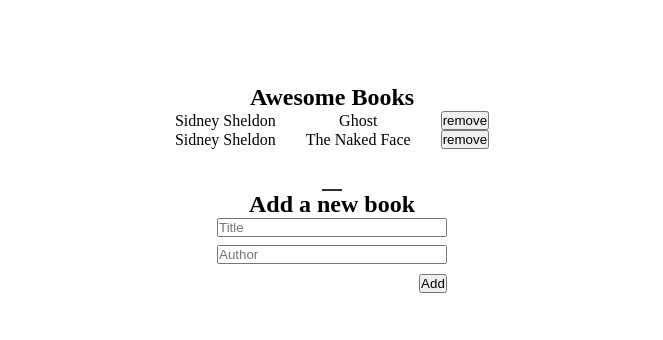
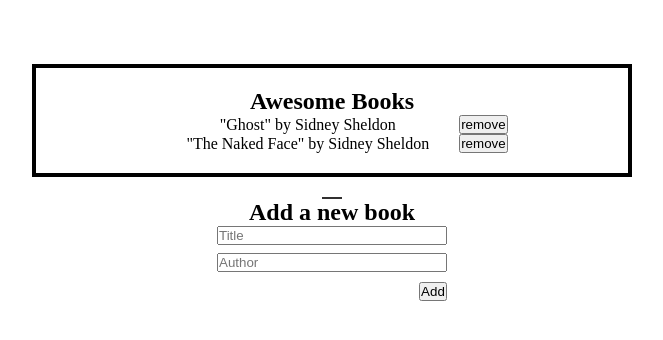
Before and after one commit to eerapheal/Ralph-Harry-book, a website: page index.html in a window 1280 px wide. Shown: the whole page, without its empty margins (308-971 px from the left). Drawn offline with Linux system fonts and the light colour scheme.

Commit message:
Add border in css

```diff
--- a/book.js
+++ b/book.js
@@ -57,8 +57,8 @@ class Booklibrary {
       const bookNames = document.createElement('p');
       const removeBtn = document.createElement('button');
       // const line  = document.createElement('div');
-      bookNames.textContent = ` ${book.title} `;
-      authorNames.textContent = ` ${book.author}`;
+      bookNames.textContent = ` "${book.title}" by ${book.author}`;
+
       removeBtn.textContent = 'remove';
       removeBtn.classList.add('remove');
       // line.classList.add('line');
--- a/main.css
+++ b/main.css
@@ -31,6 +31,7 @@ button {
   margin-top: 5%;
   width: 600px;
   height: auto;
+  border: 4px solid black;
 }
 
 .form_container {
```
